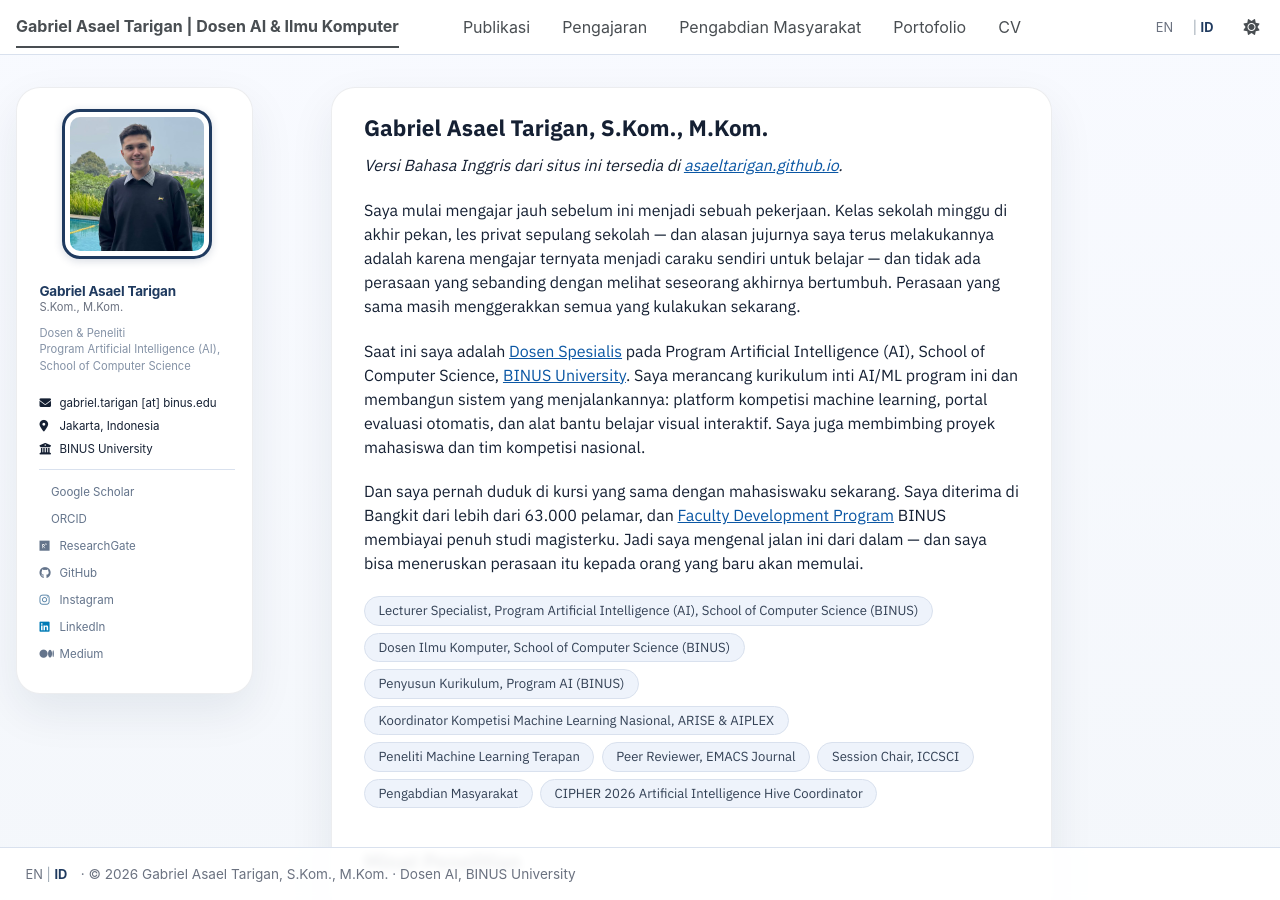
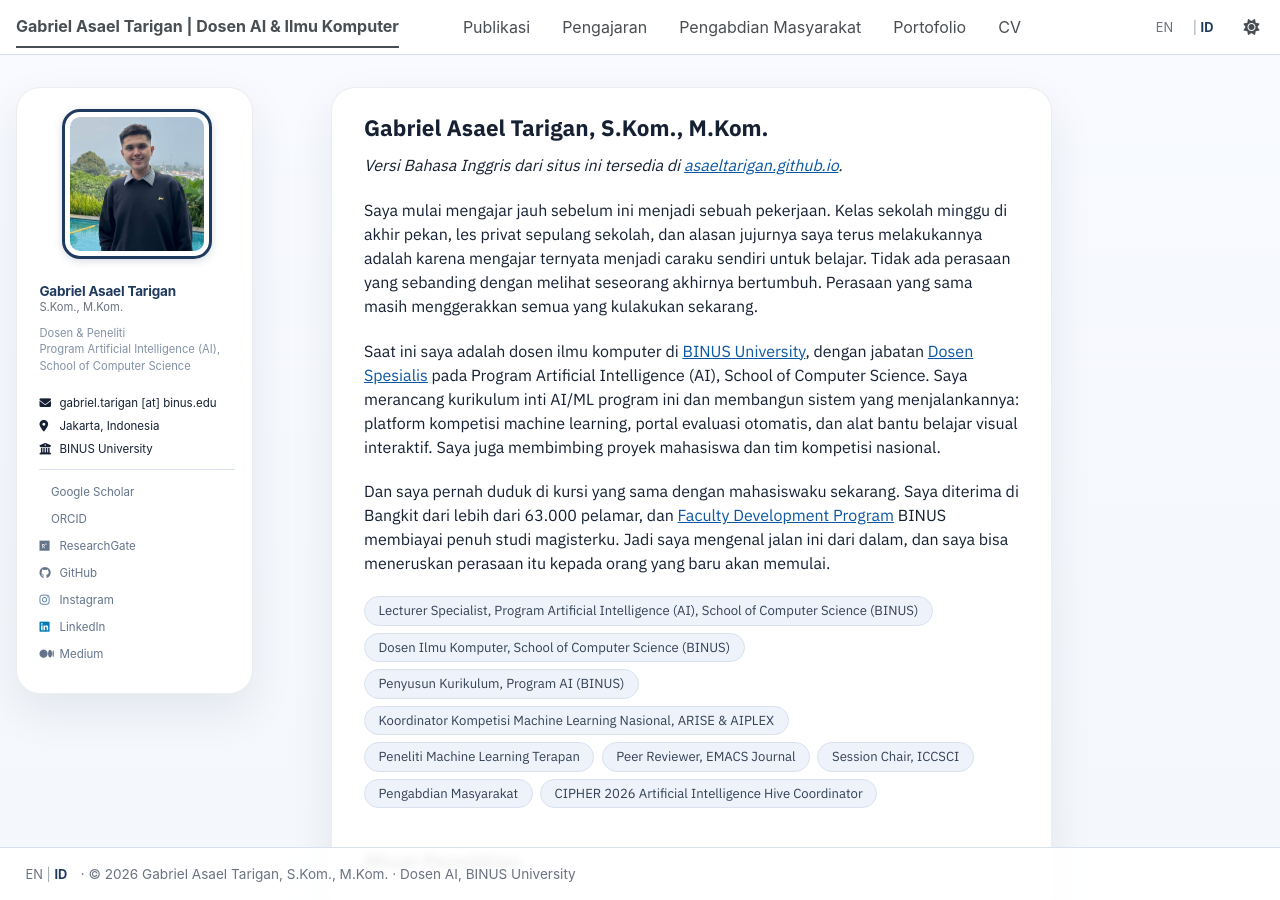
Before and after one commit to asaeltarigan/id, a Jekyll site: the page built from _pages/about.md, in a window 1280 px wide and 900 px high. Built offline with Jekyll 4.4.1, drawn with Linux system fonts in a browser that asks for light colours; a style sheet for code colours, icons or effects is not loaded.

Commit message:
Tentang: sebut peran dosen ilmu komputer, hapus em-dash

```diff
--- a/_pages/about.md
+++ b/_pages/about.md
@@ -11,11 +11,11 @@ redirect_from:
 
 *Versi Bahasa Inggris dari situs ini tersedia di [asaeltarigan.github.io](https://asaeltarigan.github.io/).*
 
-Saya mulai mengajar jauh sebelum ini menjadi sebuah pekerjaan. Kelas sekolah minggu di akhir pekan, les privat sepulang sekolah — dan alasan jujurnya saya terus melakukannya adalah karena mengajar ternyata menjadi caraku sendiri untuk belajar — dan tidak ada perasaan yang sebanding dengan melihat seseorang akhirnya bertumbuh. Perasaan yang sama masih menggerakkan semua yang kulakukan sekarang.
+Saya mulai mengajar jauh sebelum ini menjadi sebuah pekerjaan. Kelas sekolah minggu di akhir pekan, les privat sepulang sekolah, dan alasan jujurnya saya terus melakukannya adalah karena mengajar ternyata menjadi caraku sendiri untuk belajar. Tidak ada perasaan yang sebanding dengan melihat seseorang akhirnya bertumbuh. Perasaan yang sama masih menggerakkan semua yang kulakukan sekarang.
 
-Saat ini saya adalah [Dosen Spesialis](https://socs.binus.ac.id/artificial-intelligence/people/gabriel-asael-tarigan-s-kom-m-kom/) pada Program Artificial Intelligence (AI), School of Computer Science, [BINUS University](https://www.binus.ac.id). Saya merancang kurikulum inti AI/ML program ini dan membangun sistem yang menjalankannya: platform kompetisi machine learning, portal evaluasi otomatis, dan alat bantu belajar visual interaktif. Saya juga membimbing proyek mahasiswa dan tim kompetisi nasional.
+Saat ini saya adalah dosen ilmu komputer di [BINUS University](https://www.binus.ac.id), dengan jabatan [Dosen Spesialis](https://socs.binus.ac.id/artificial-intelligence/people/gabriel-asael-tarigan-s-kom-m-kom/) pada Program Artificial Intelligence (AI), School of Computer Science. Saya merancang kurikulum inti AI/ML program ini dan membangun sistem yang menjalankannya: platform kompetisi machine learning, portal evaluasi otomatis, dan alat bantu belajar visual interaktif. Saya juga membimbing proyek mahasiswa dan tim kompetisi nasional.
 
-Dan saya pernah duduk di kursi yang sama dengan mahasiswaku sekarang. Saya diterima di Bangkit dari lebih dari 63.000 pelamar, dan [Faculty Development Program](https://www.binus.ac.id) BINUS membiayai penuh studi magisterku. Jadi saya mengenal jalan ini dari dalam — dan saya bisa meneruskan perasaan itu kepada orang yang baru akan memulai.
+Dan saya pernah duduk di kursi yang sama dengan mahasiswaku sekarang. Saya diterima di Bangkit dari lebih dari 63.000 pelamar, dan [Faculty Development Program](https://www.binus.ac.id) BINUS membiayai penuh studi magisterku. Jadi saya mengenal jalan ini dari dalam, dan saya bisa meneruskan perasaan itu kepada orang yang baru akan memulai.
 
 <ul class="role-chips">
 <li>Lecturer Specialist, Program Artificial Intelligence (AI), School of Computer Science (BINUS)</li>
```
